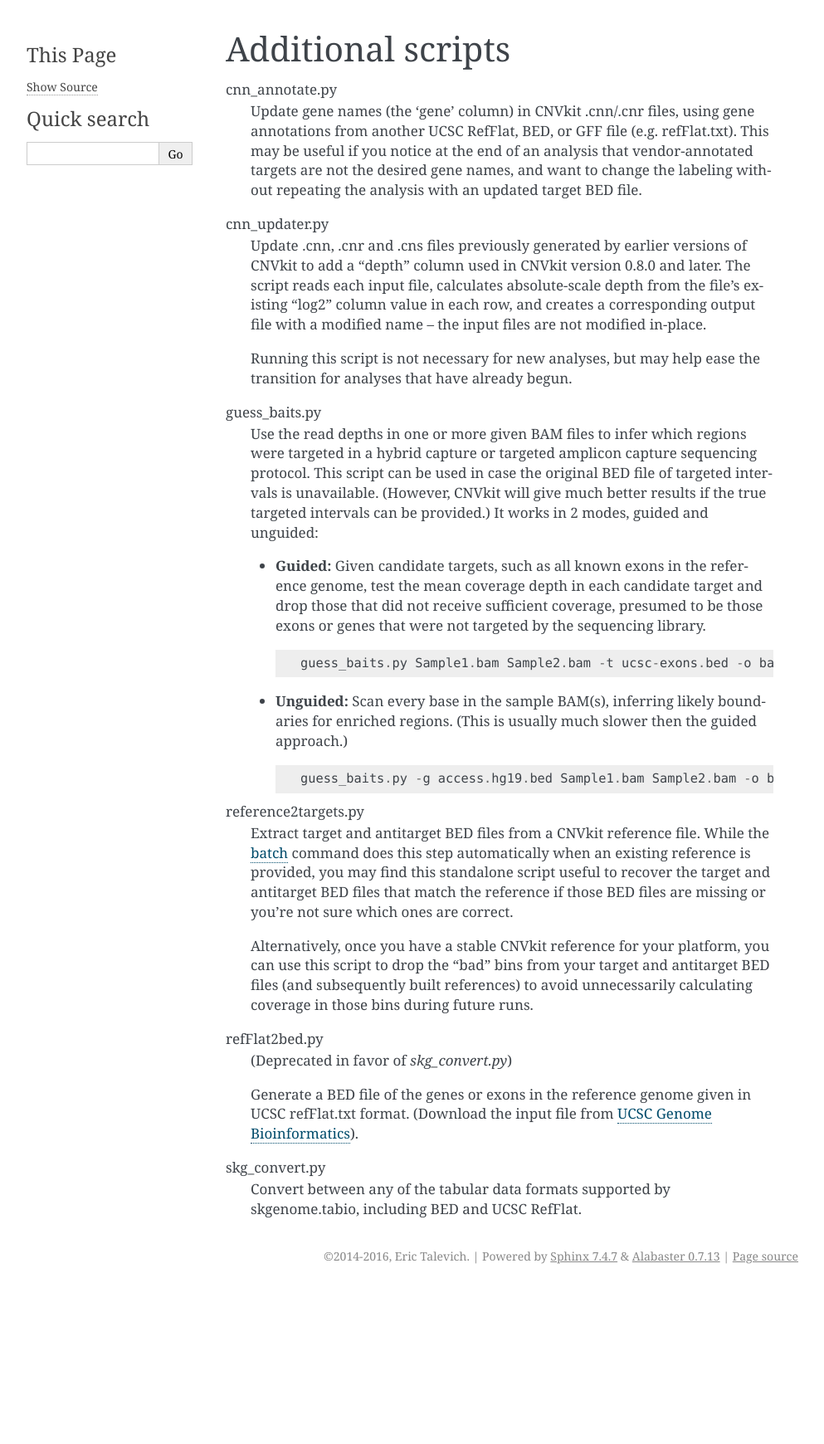
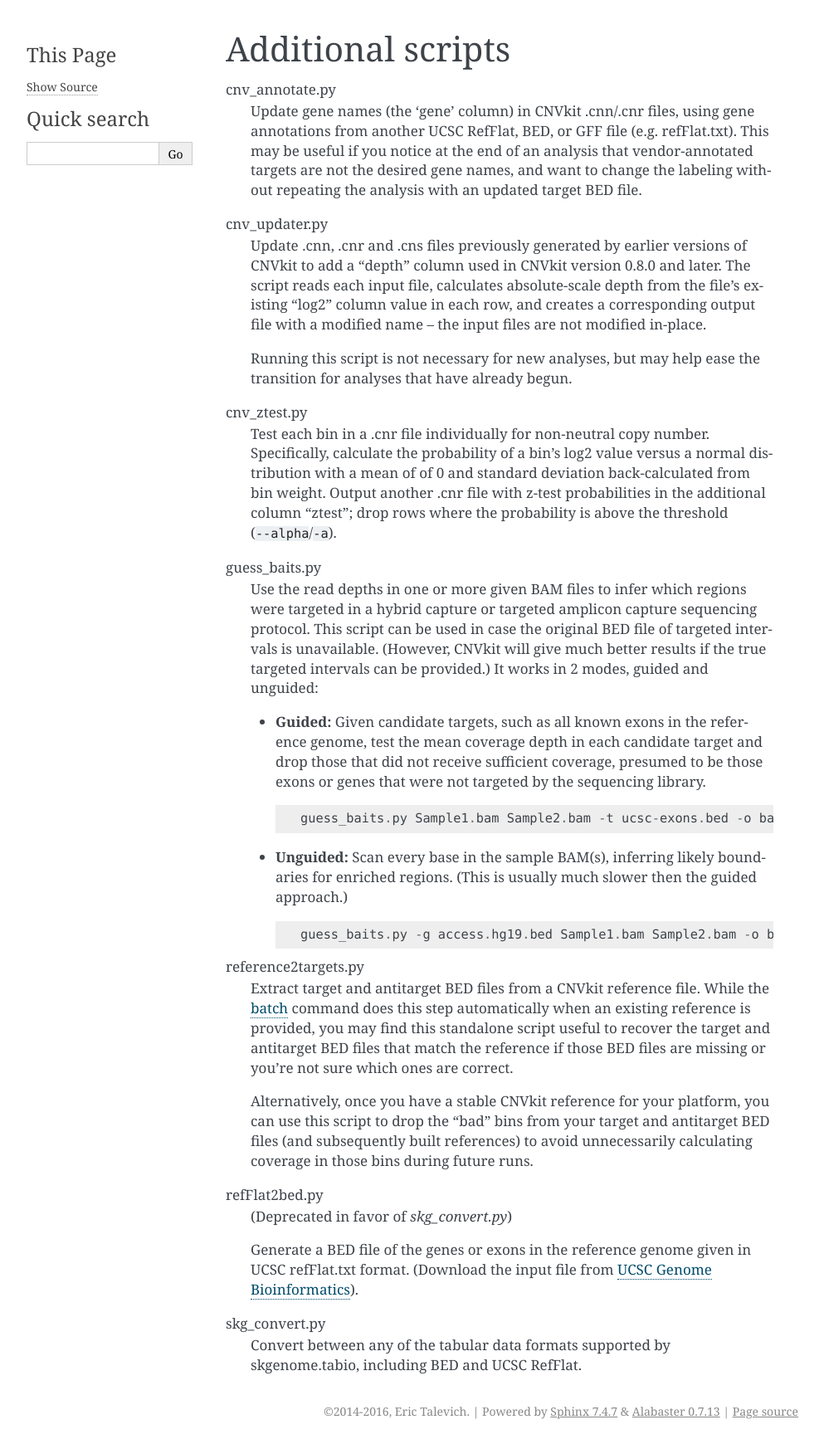
Before and after one commit to etal/cnvkit, a Sphinx documentation site: the page built from doc/scripts.rst, in a window 1280 px wide. Shown: the whole page at 83% size, without its empty margins (148-1141 px from the left). Built offline with Sphinx 7.4.7, drawn with Linux system fonts in a browser that asks for light colours; the version number could not be read and is left out; before the commit the page ends 1553 px from its top, so only the background shows below that.

Commit message:
doc: Describe the new script 'cnv_ztest.py'

```diff
--- a/doc/scripts.rst
+++ b/doc/scripts.rst
@@ -1,7 +1,7 @@
 Additional scripts
 ==================
 
-cnn_annotate.py
+cnv_annotate.py
     Update gene names (the 'gene' column) in CNVkit .cnn/.cnr files,
     using gene annotations from another UCSC RefFlat, BED, or GFF file (e.g.
     refFlat.txt). This may be useful if you notice at the end of an analysis
@@ -9,7 +9,7 @@ cnn_annotate.py
     change the labeling without repeating the analysis with an updated target
     BED file.
 
-cnn_updater.py
+cnv_updater.py
     Update .cnn, .cnr and .cns files previously generated by earlier versions of
     CNVkit to add a "depth" column used in CNVkit version 0.8.0 and later. The
     script reads each input file, calculates absolute-scale depth from the
@@ -19,6 +19,14 @@ cnn_updater.py
 
     Running this script is not necessary for new analyses, but may help ease
     the transition for analyses that have already begun.
+
+cnv_ztest.py
+    Test each bin in a .cnr file individually for non-neutral copy number.
+    Specifically, calculate the probability of a bin's log2 value versus a
+    normal distribution with a mean of of 0 and standard deviation
+    back-calculated from bin weight. Output another .cnr file with z-test
+    probabilities in the additional column "ztest"; drop rows where the
+    probability is above the threshold (``--alpha``/``-a``).
 
 guess_baits.py
     Use the read depths in one or more given BAM files to infer which regions
```
